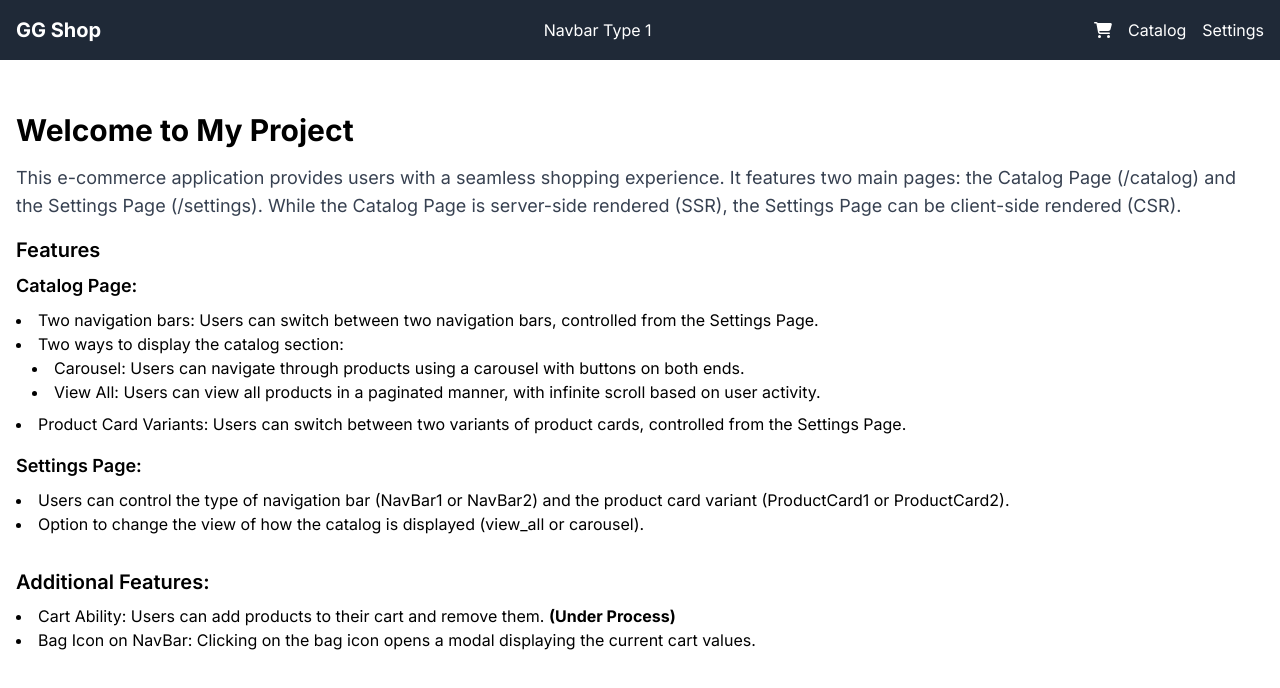
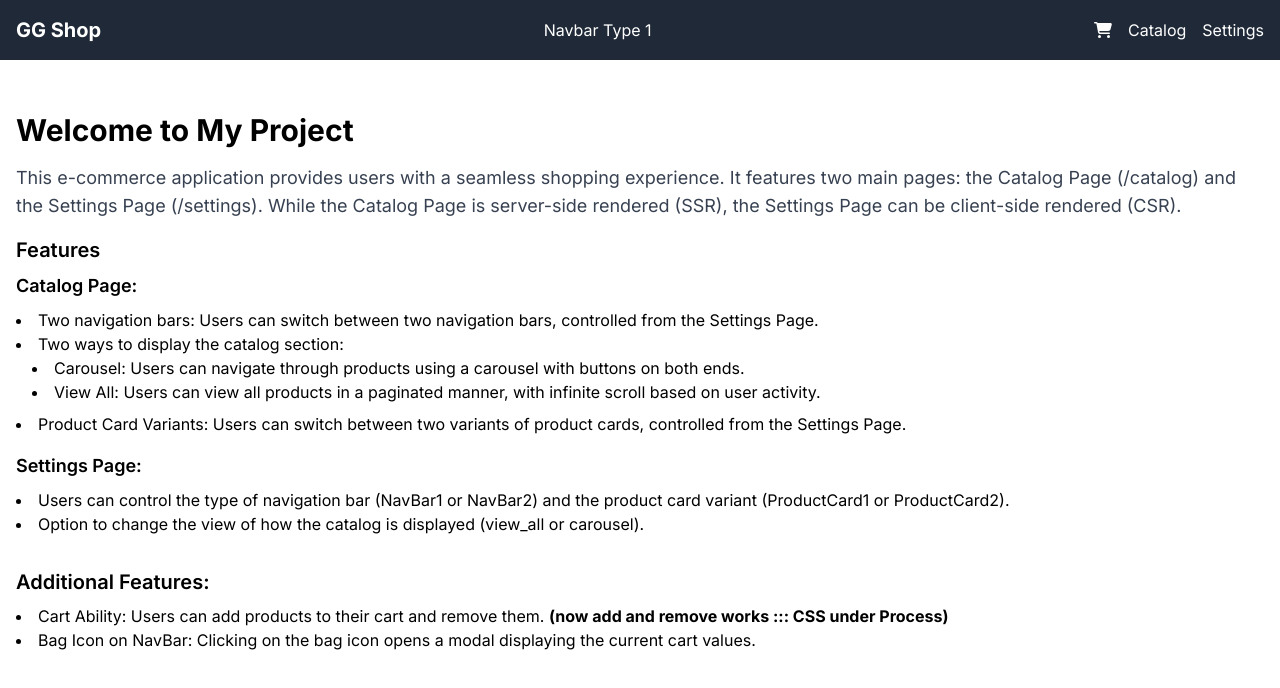
Before and after one commit to ravi1104/ecommerce-app, a Next.js app: page / in a window 1280 px wide. Shown: the top 688 px of the page. Built offline with nearby package versions, Linux system fonts and the light colour scheme.

Commit message:
Update page.js
ADD to cart working CSS under Process

```diff
--- a/app/page.js
+++ b/app/page.js
@@ -30,7 +30,7 @@ export default function Home() {
         <section>
           <h2 className="text-xl font-semibold mb-2">Additional Features: </h2>
           <ul className="list-disc list-inside mb-4">
-            <li>Cart Ability: Users can add products to their cart and remove them. <strong>(Under Process)</strong></li>
+            <li>Cart Ability: Users can add products to their cart and remove them. <strong>(now add and remove works ::: CSS under Process)</strong></li>
             <li>Bag Icon on NavBar: Clicking on the bag icon opens a modal displaying the current cart values.</li>
           </ul>
         </section>
```
